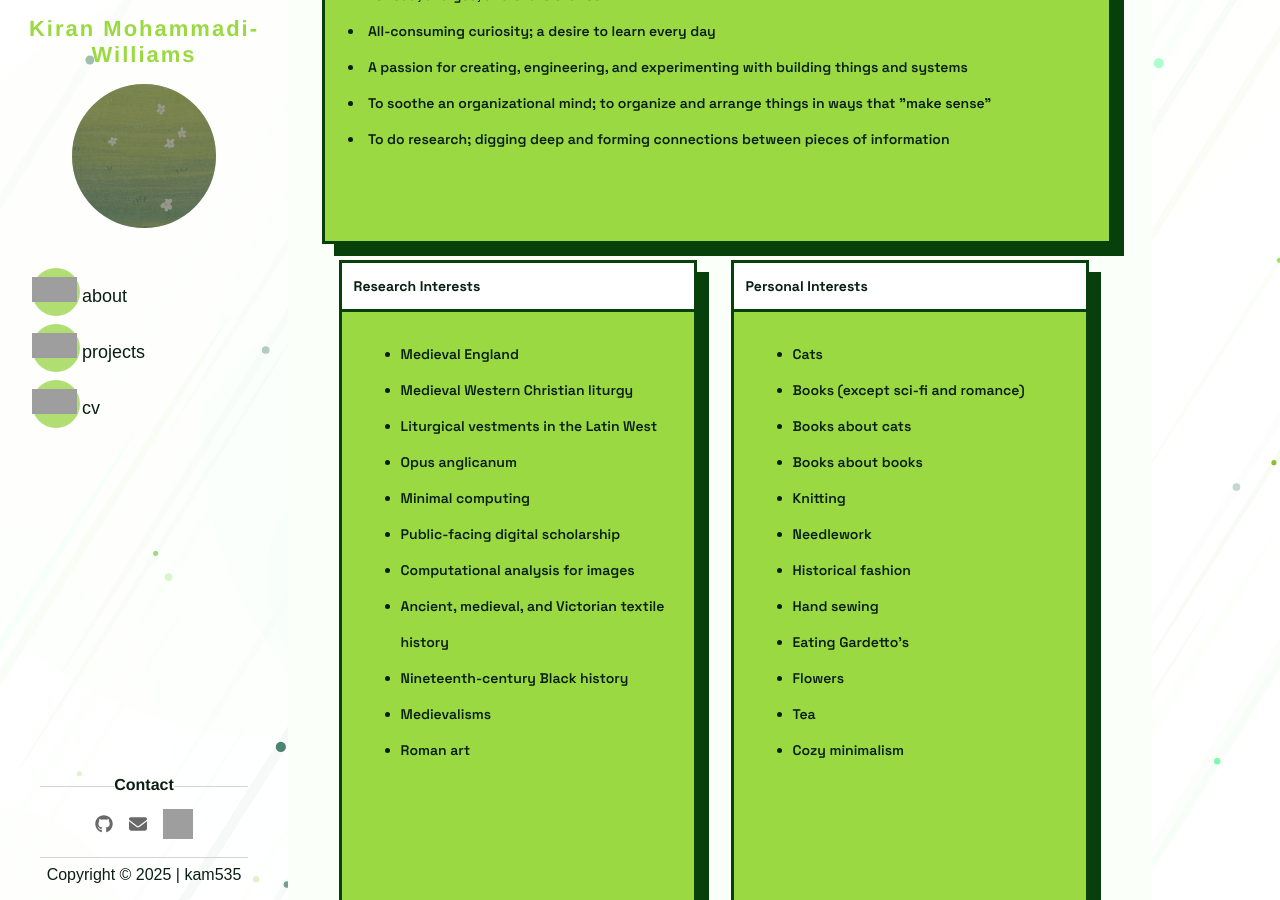
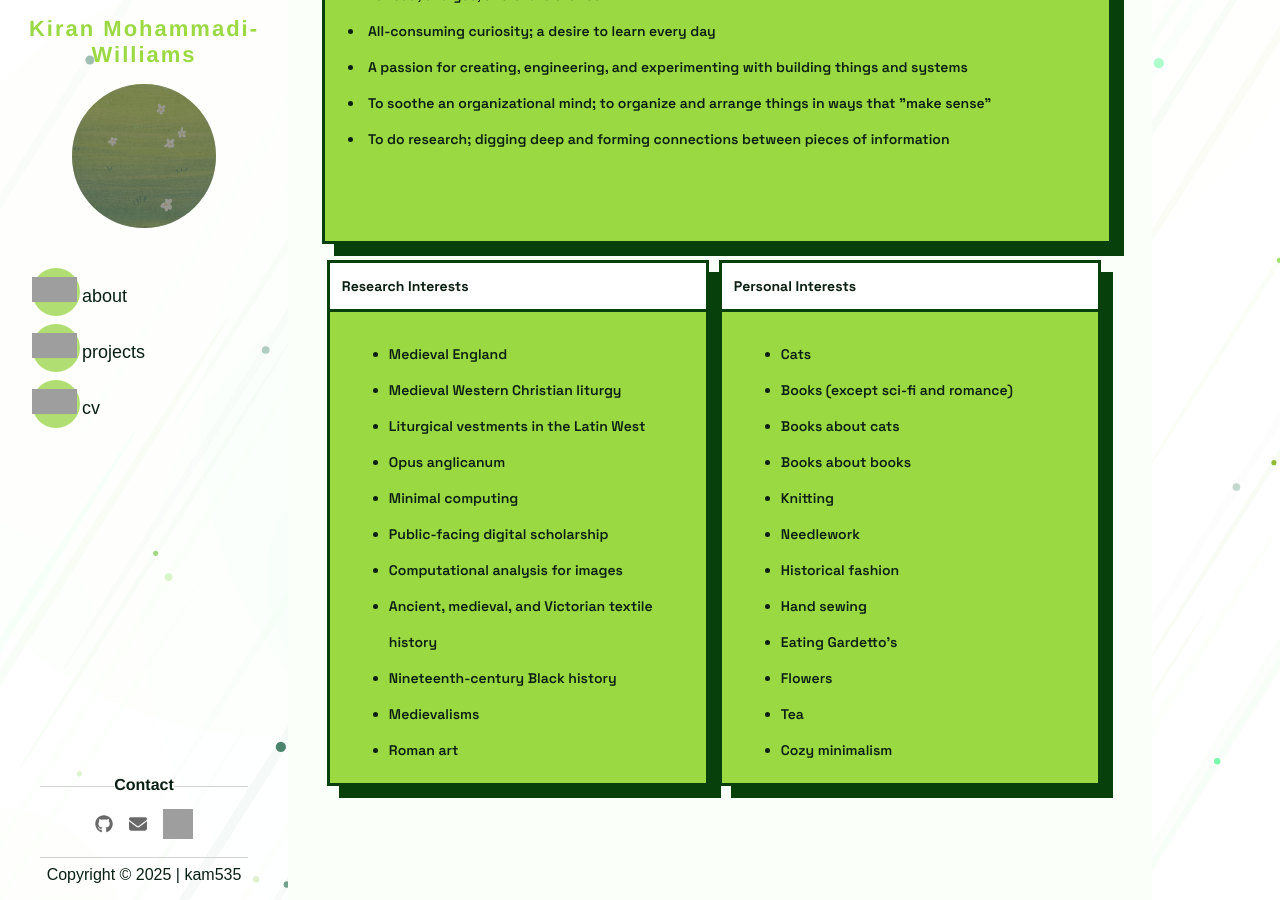
Before and after one commit to green-queen/green-queen.github.io, a Jekyll site: the page built from _pages/index.md, in a window 1280 px wide and 900 px high, scrolled down 1694 px. Built offline with Jekyll 4.4.1, drawn with Linux system fonts in a browser that asks for light colours; some web fonts are replaced; grey boxes are pictures that could not be loaded.

Commit message:
Update index.md

```diff
--- a/_pages/index.md
+++ b/_pages/index.md
@@ -57,7 +57,7 @@ This site was created using a modified version of <a href="https://github.com/by
 </div>
 
 <div class="card-gallery">
-  <div class="card" style="height:auto; width:45%;">
+  <div class="card" style="height:520px; width:48%;">
     <div class="head">Research Interests</div>
     <div class="content">
        <ul>
@@ -76,7 +76,7 @@ This site was created using a modified version of <a href="https://github.com/by
       <br />
     </div>
   </div>
-  <div class="card" style="height:auto; width:45%;">
+  <div class="card" style="height:520px; width:48%;">
     <div class="head">Personal Interests</div>
     <div class="content">
         <ul>
```
